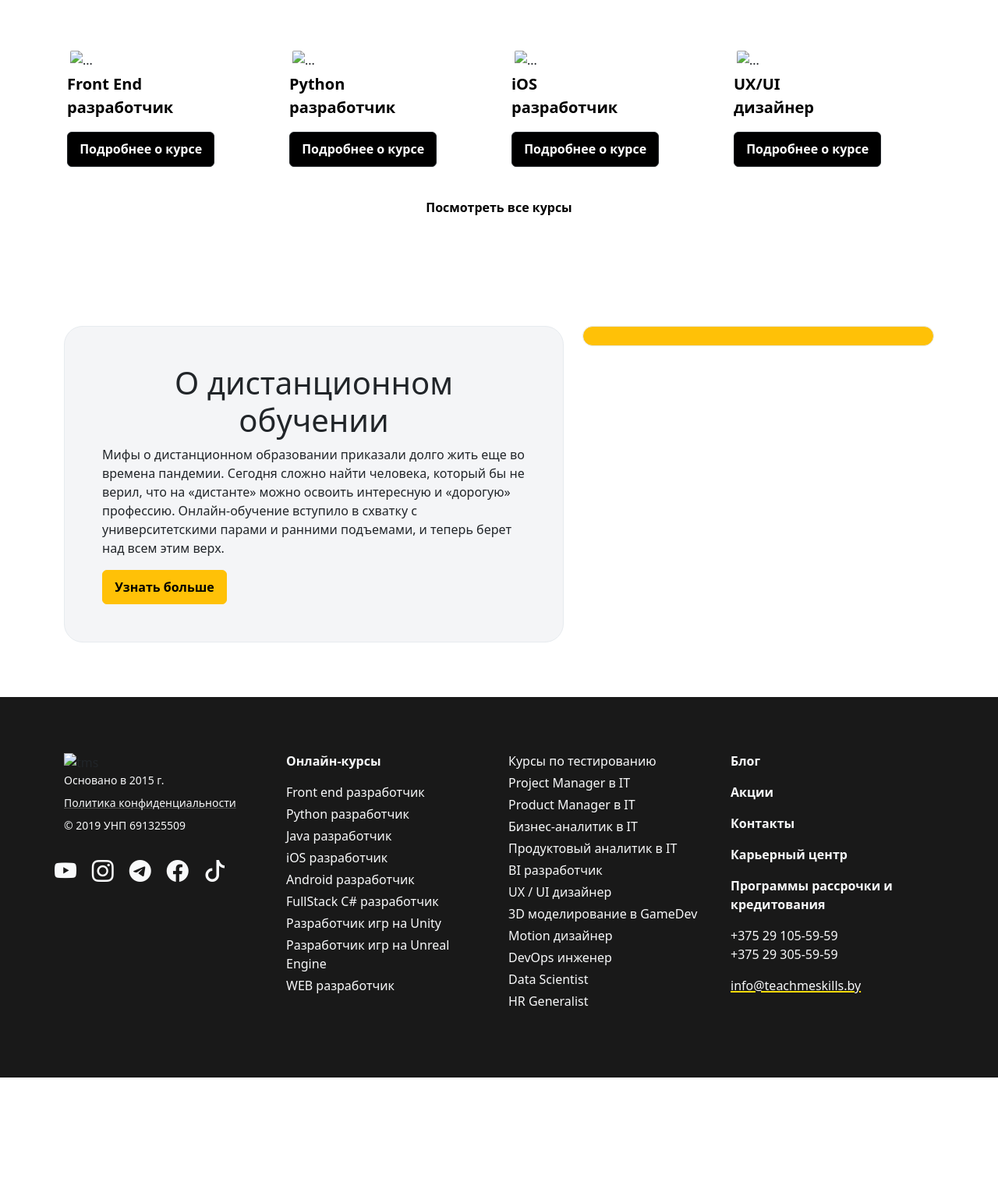
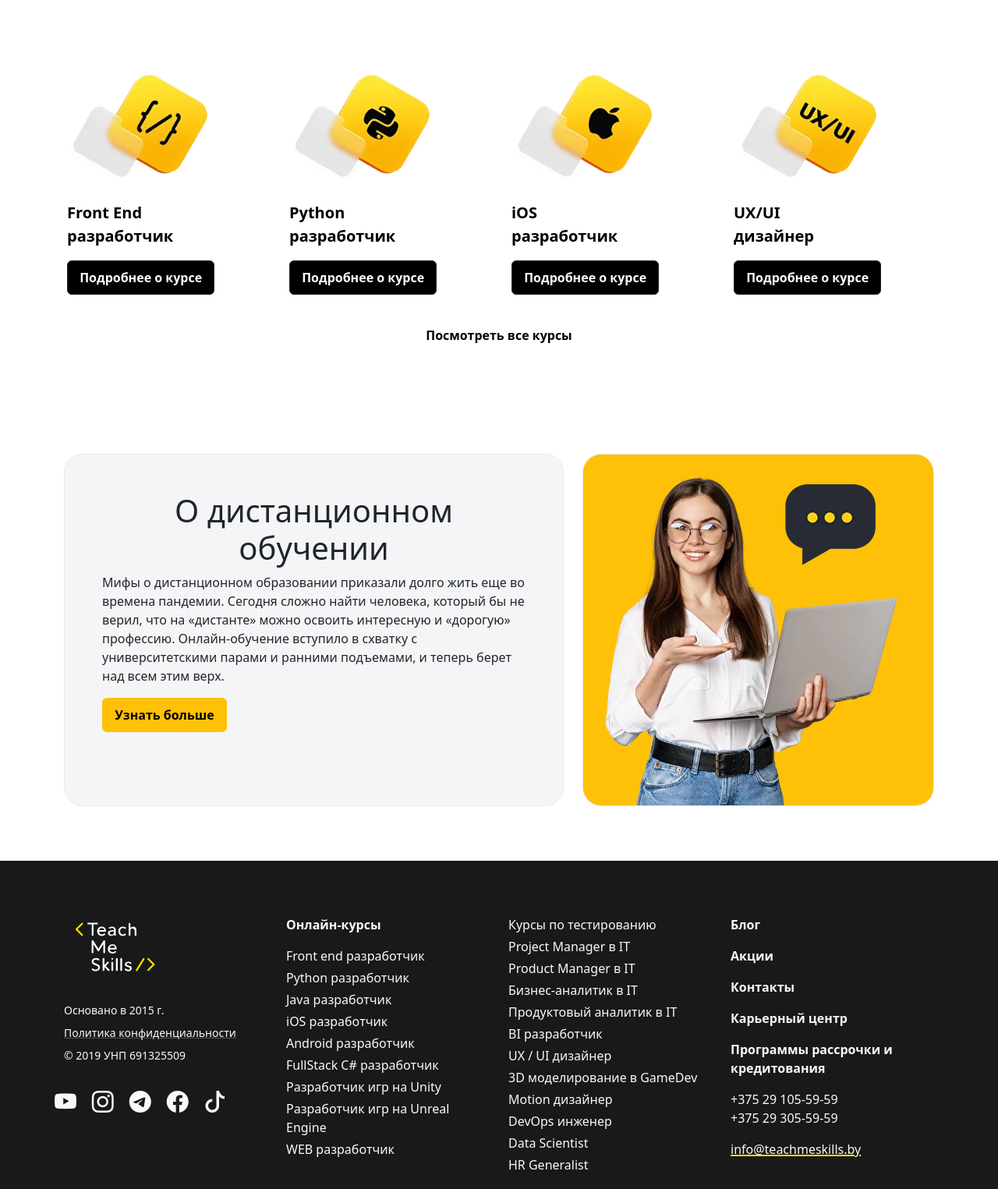
Before and after one commit to jahoroshi/jahoroshi.github.io, a plain HTML site: page index.html in a window 1280 px wide. Shown: the part 1092-2617 px from the top of the page at 78% size. Before the commit the page ends 2474 px from the top, so only its background shows below. Drawn offline with nearby package versions, Linux system fonts and the light colour scheme; files whose address does not match are found by name.

Commit message:
links fix

```diff
--- a/index.html
+++ b/index.html
@@ -39,22 +39,22 @@
             </div>
             <div class="row justify-content-center">
                 <div class="col-lg-3 col-md-6 col-6 p-3">
-                    <img src="/courses/tms/hw_05_04/bootstrap/images/FE1_1.png" class="img-thumbnail" alt="...">
+                    <img src="/images/FE1_1.png" class="img-thumbnail" alt="...">
                     <p class="fs-5 fw-bolder text-black">Front End <br>разработчик</p>
                     <button type="button" class="btn btn-dark fw-bolder">Подробнее о курсе</button>
                 </div>
                 <div class="col-lg-3 col-md-6 col-6 p-3">
-                    <img src="/courses/tms/hw_05_04/bootstrap/images/Python1.png" class="img-thumbnail" alt="...">
+                    <img src="/images/Python1.png" class="img-thumbnail" alt="...">
                     <p class="fs-5 fw-bolder text-black">Python <br>разработчик</p>
                     <button type="button" class="btn btn-dark fw-bolder">Подробнее о курсе</button>
                 </div>
                 <div class="col-lg-3 col-md-6 col-6 p-3">
-                    <img src="/courses/tms/hw_05_04/bootstrap/images/iOS.png" class="img-thumbnail" alt="...">
+                    <img src="/images/iOS.png" class="img-thumbnail" alt="...">
                     <p class="fs-5 fw-bolder text-black">iOS <br>разработчик</p>
                     <button type="button" class="btn btn-dark fw-bolder">Подробнее о курсе</button>
                 </div>
                 <div class="col-lg-3 col-md-6 col-6 p-3">
-                    <img src="/courses/tms/hw_05_04/bootstrap/images/UXUI1.png" class="img-thumbnail" alt="...">
+                    <img src="/images/UXUI1.png" class="img-thumbnail" alt="...">
                     <p class="fs-5 fw-bolder text-black">UX/UI <br>дизайнер</p>
                     <button type="button" class="btn btn-dark fw-bolder">Подробнее о курсе</button>
                 </div>
@@ -87,7 +87,7 @@
 
                 </div>
                 <div class="col-lg-5 col-12 order-lg-2">
-                    <div class="girl-photo mb-xl-0 mb-4"><img src="/courses/tms/hw_05_04/bootstrap/images/girl.png"
+                    <div class="girl-photo mb-xl-0 mb-4"><img src="/images/girl.png"
                             alt=""></div>
                 </div>
             </div>
@@ -99,7 +99,7 @@
             <div class="row">
                             <div class="col-lg-3 mb-3 col-12">
 
-                                    <img class="w-50" src="/courses/tms/hw_05_04/bootstrap/images/logo-footer.svg"
+                                    <img class="w-50" src="/images/logo-footer.svg"
                                     alt="tms">
 
                                 <ul class="list-unstyled small">
@@ -229,7 +229,7 @@
     <nav class="navbar bg-body-tertiary fixed-top navbar-expand-xl text-light py-xl-0 py-3" data-bs-theme="dark">
         <div class="container-fluid">
             <a class="navbar-brand" href="#">
-                <img src="/courses/tms/hw_05_04/bootstrap/images/logo.svg" alt="Teachmeskills" width="200px">
+                <img src="/images/logo.svg" alt="Teachmeskills" width="200px">
             </a>
             <button class="navbar-toggler" type="button" data-bs-toggle="offcanvas" data-bs-target="#offcanvasNavbar"
                 aria-controls="offcanvasNavbar" aria-label="Переключить навигацию">
```
